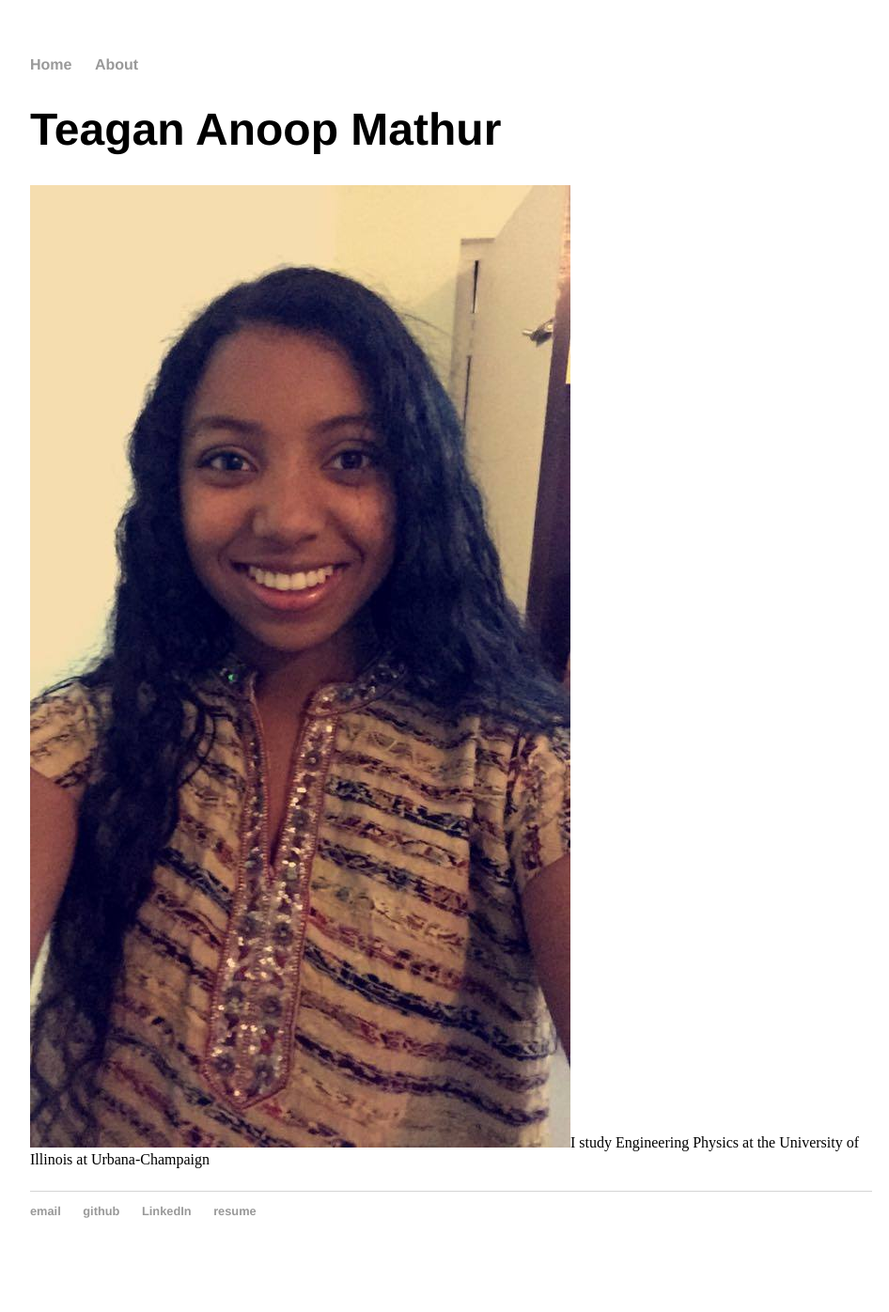
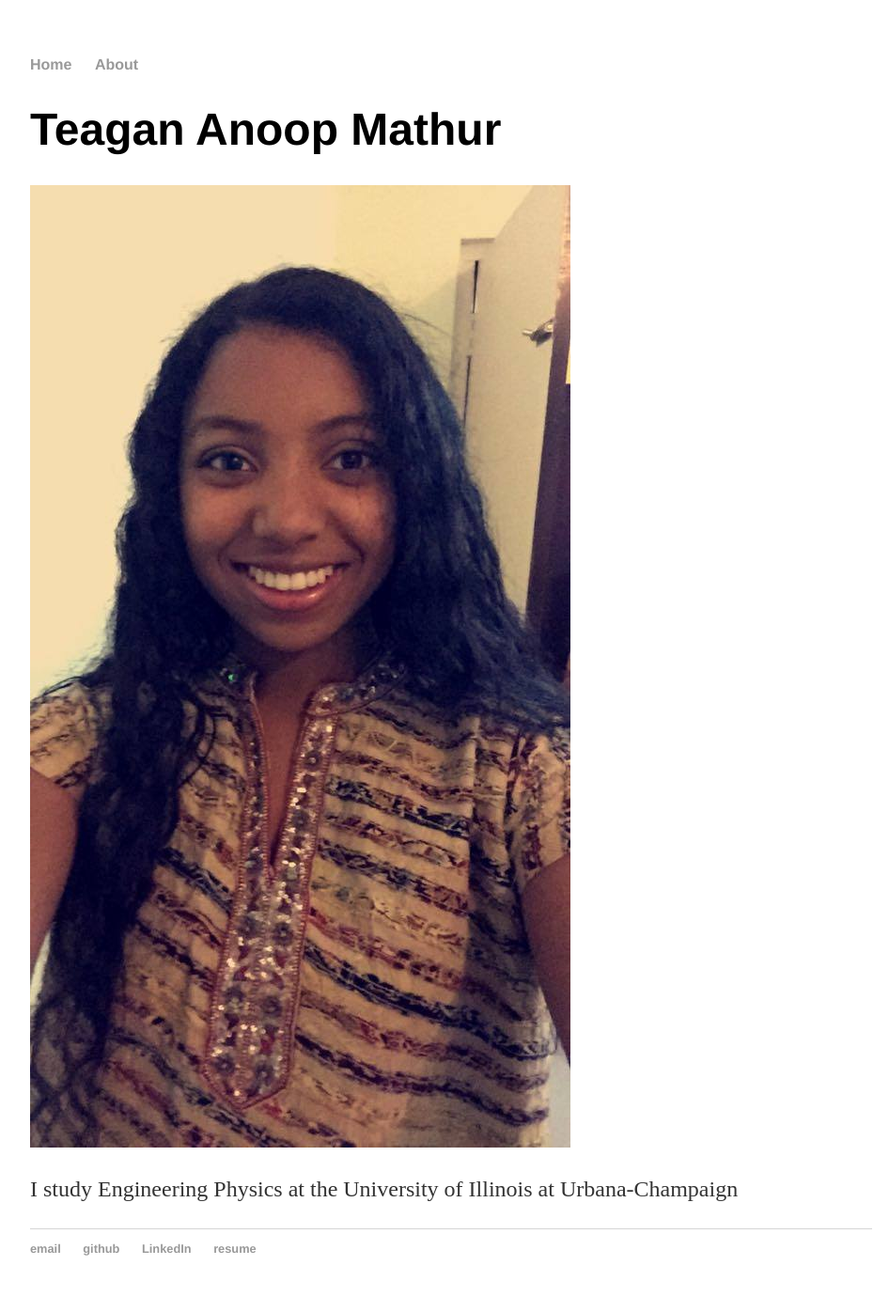
Before and after one commit to tamathur/tamathur.github.io, a Jekyll site: the page built from index.html, in a window 1280 px wide. Shown: the whole page at 94% size, without its empty margins (160-1106 px from the left). Built offline with Jekyll 4.4.1, drawn with Linux system fonts in a browser that asks for light colours; before the commit the page ends 1356 px from its top, so only the background shows below that.

Commit message:
Update index.html

```diff
--- a/index.html
+++ b/index.html
@@ -4,6 +4,6 @@ title: Teagan Mathur
 ---
 <div class="blurb">
 	<h1>Teagan Anoop Mathur</h1>
-	<img src="https://github.com/tamathur/tamathur.github.io/blob/master/Profile%20Pic.jpg"
+	<img src="https://github.com/tamathur/tamathur.github.io/blob/master/Profile%20Pic.jpg">
 	<p>I study Engineering Physics at the University of Illinois at Urbana-Champaign </p>
 </div><!-- /.blurb -->
```
